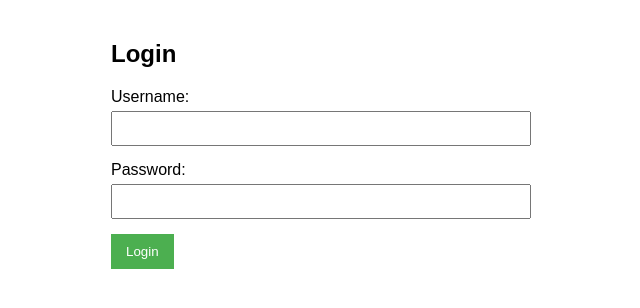
After one commit to mgershovitz/wegovy-tracker, a Flask app: page /login in a window 1280 px wide. The commit adds this page. Shown: the top 308 px of the page, without its empty margins (329-969 px from the left). Run offline with Flask 3, Linux system fonts and the light colour scheme.

Commit message:
Add basic auth process to app

```diff
--- a/main.py
+++ b/main.py
@@ -1,14 +1,57 @@
+from flask import Flask, request, render_template, redirect, url_for
+from flask_jwt_extended import JWTManager, create_access_token, verify_jwt_in_request
+from functools import wraps
 import os
-
-from flask import Flask, redirect, render_template, request
+from datetime import timedelta
 import db_deepseek, db_chatgpt
 from db_claude import NotionSyringeManager
 
 app = Flask(__name__)
+app.config['JWT_SECRET_KEY'] = os.environ.get('JWT_SECRET_KEY')
+app.config['JWT_ACCESS_TOKEN_EXPIRES'] = timedelta(days=30)
+jwt = JWTManager(app)
 
+# Custom decorator for protected routes
+def token_required(f):
+    @wraps(f)
+    def decorated(*args, **kwargs):
+        # Skip token check for login route
+        if request.path == '/login':
+            return f(*args, **kwargs)
 
-@app.route("/deepseek")
+        try:
+            # Try to verify JWT token
+            verify_jwt_in_request()
+            return f(*args, **kwargs)
+        except Exception as e:
+            print(f"Token verification failed: {str(e)}")
+            return redirect(url_for('login'))
+    return decorated
+
+@app.route('/login', methods=['GET', 'POST'])
+def login():
+    if request.method == 'POST':
+        username = request.form.get('username')
+        password = request.form.get('password')
+
+        # Validate credentials (use a secure method in production)
+        if username == os.environ.get('AUTH_USERNAME') and \
+           password == os.environ.get('AUTH_PASSWORD'):
+            # Create access token
+            access_token = create_access_token(identity=username)
+
+            # Return a page that sets the token in localStorage and redirects
+            return render_template('auth_success.html', token=access_token)
+        else:
+            return render_template('login.html', error="Invalid credentials")
+
+    # GET request - show login form
+    return render_template('login.html')
+
+app.route('/')
+@token_required
 def deepseek():
+    print("Successfully authenticated, rendering index page")
 
     remaining = db_deepseek.GetSyringe()
     total=6.8
@@ -16,26 +59,6 @@ def deepseek():
     # Render the HTML page current syringe status
     return render_template("tracker-deepseek.html", remaining=remaining, total=total)
 
-@app.route("/chatgpt")
-def chatgpt():
-
-    remaining = db_chatgpt.GetSyringe()
-    total=6.8
-
-    # Render the HTML page current syringe status
-    return render_template("tracker-chatgpt.html", remaining=remaining, total=total)
-
-@app.route("/claude")
-def claude():
-	syringeMng = NotionSyringeManager();
-	remaining = syringeMng.get_syringe()['current_amount'];
-	total=6.8
-
-	# Render the HTML page current syringe status
-	return render_template("tracker-claude.html", remaining=remaining, total=total)
-
-
-
 if __name__ == "__main__":
     port = int(os.environ.get("PORT", 4000))
     app.run(host="0.0.0.0", port=port)
--- a/requirements.txt
+++ b/requirements.txt
@@ -2,3 +2,4 @@ Flask-Cors==3.0.10
 requests==2.31.0
 gunicorn==21.2.0
 python-dotenv==1.0.0
+flask-jwt-extended==4.7.1
--- /dev/null
+++ b/templates/login.html
@@ -0,0 +1,42 @@
+<!DOCTYPE html>
+<html>
+<head>
+    <title>Login</title>
+    <style>
+        body { font-family: Arial, sans-serif; max-width: 400px; margin: 0 auto; padding: 20px; }
+        .form-group { margin-bottom: 15px; }
+        label { display: block; margin-bottom: 5px; }
+        input[type="text"], input[type="password"] { width: 100%; padding: 8px; }
+        button { padding: 10px 15px; background: #4CAF50; color: white; border: none; cursor: pointer; }
+        .error { color: red; margin-bottom: 15px; }
+    </style>
+</head>
+<body>
+    <h2>Login</h2>
+    {% if error %}
+    <div class="error">{{ error }}</div>
+    {% endif %}
+    <form method="post">
+        <div class="form-group">
+            <label for="username">Username:</label>
+            <input type="text" id="username" name="username" required>
+        </div>
+        <div class="form-group">
+            <label for="password">Password:</label>
+            <input type="password" id="password" name="password" required>
+        </div>
+        <button type="submit">Login</button>
+    </form>
+
+    <script>
+        // Check if we already have a token
+        document.addEventListener('DOMContentLoaded', function() {
+            const token = localStorage.getItem('authToken');
+            if (token) {
+                // Try to use the existing token
+                window.location.href = '/';
+            }
+        });
+    </script>
+</body>
+</html>
```
Also changed, not shown: templates/auth_success.html (added, +19 -0 lines), templates/tracker-deepseek.html (+36 -1 lines).
